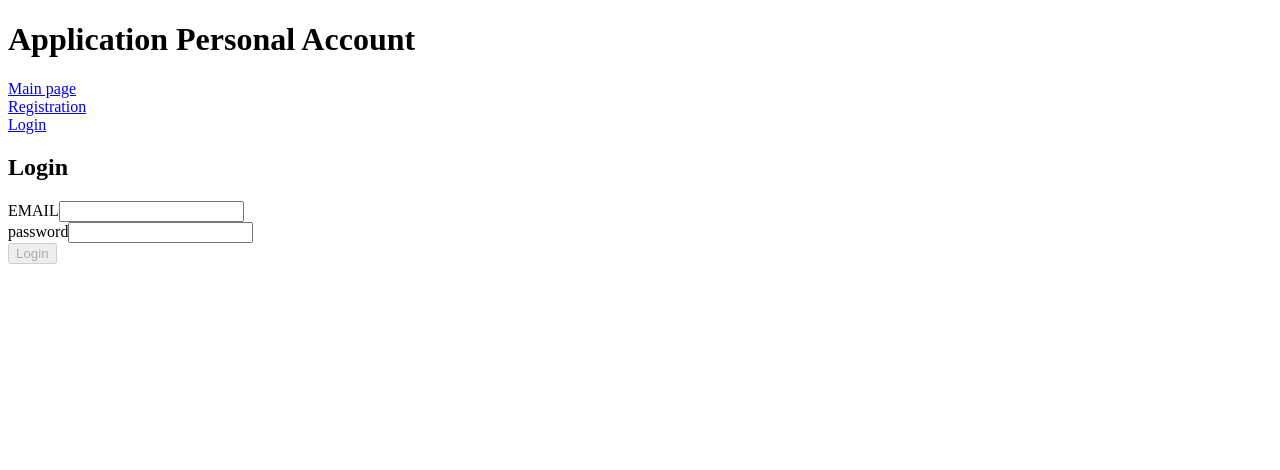
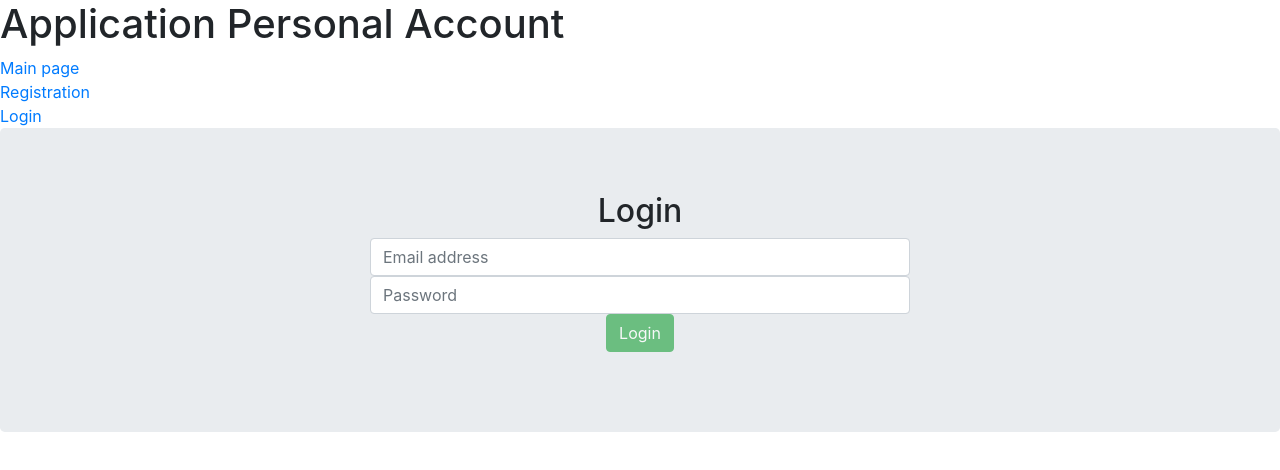
Before and after one commit to kokovych/angular_register_login_app, an Angular app: page /login in a window 1280 px wide. Shown: the top 470 px of the page. Built offline with nearby package versions, Linux system fonts and the light colour scheme.

Commit message:
start ng-bootstap; begin bootstrap for login

```diff
--- a/package.json
+++ b/package.json
@@ -20,6 +20,7 @@
     "@angular/platform-browser": "^6.1.0",
     "@angular/platform-browser-dynamic": "^6.1.0",
     "@angular/router": "^6.1.0",
+    "@ng-bootstrap/ng-bootstrap": "^4.0.0",
     "core-js": "^2.5.4",
     "rxjs": "~6.2.0",
     "zone.js": "~0.8.26"
--- a/src/app/app.component.css
+++ b/src/app/app.component.css
@@ -0,0 +1 @@
+@import 'https://maxcdn.bootstrapcdn.com/bootstrap/4.0.0/css/bootstrap.min.css';
--- a/src/app/app.component.html
+++ b/src/app/app.component.html
@@ -1,4 +1,5 @@
-<h1>{{title}}</h1>
+
+<h1 >{{title}}</h1>
 
 <router-outlet>
 </router-outlet>
--- a/src/app/app.module.ts
+++ b/src/app/app.module.ts
@@ -2,6 +2,8 @@ import { BrowserModule } from '@angular/platform-browser';
 import { NgModule } from '@angular/core';
 import { HttpClientModule } from '@angular/common/http';
 import { FormsModule, ReactiveFormsModule } from '@angular/forms';
+import { NgbModule } from '@ng-bootstrap/ng-bootstrap';
+import { NgbButtonsModule } from '@ng-bootstrap/ng-bootstrap';
 
 import { AppComponent } from './app.component';
 import { AppRoutingModule } from './app-routing.module';
@@ -22,6 +24,7 @@ import { LogoutComponent } from './logout/logout.component';
   imports: [
     BrowserModule,
     AppRoutingModule,
+    NgbModule.forRoot(),
     ReactiveFormsModule,
     HttpClientModule
   ],
--- a/src/app/login/login.component.html
+++ b/src/app/login/login.component.html
@@ -2,13 +2,21 @@
 
 </app-page-header>
 
+<div class="jumbotron">
+  <div class="container">
+    <div class="row justify-content-center">
+      <div class="text-center col-6 ">
+
         <div *ngIf="!userIsAuthorized">
           <h2>Login</h2>
-  <form [formGroup] ="userLoginForm" (ngSubmit) = "onSubmit(userLoginForm.value)">
+          <form [formGroup] ="userLoginForm" class="form-signin" (ngSubmit) = "onSubmit(userLoginForm.value)">
             <div class="form-group">
-      <label for="email" >EMAIL</label>
+
+              <label for="email" class="sr-only">Email</label>
               <input id="email" class="form-control"
-             formControlName="email" required >
+                     formControlName="email" placeholder="Email address" required >
+
+              <!--Errors for email here:-->
               <div *ngIf="email.invalid && (email.dirty || email.touched)"
                    class="alert alert-danger">
 
@@ -18,16 +26,16 @@
                 <div *ngIf="email.errors.pattern">
                   It does not look like email!
                 </div>
-        pattern
+              </div>
+              <!--end errors for email-->
 
-      </div>
-
-      <br/>
-      <label for="password" >password</label>
+              <label for="password" class="sr-only">Password</label>
               <input type="password" class="form-control"
                      name="password" id="password"
                      formControlName = "password"
+                     placeholder="Password"
                      required/>
+              <!--Errors for password here:-->
               <div *ngIf="password.invalid && (password.dirty || password.touched)"
                    class="alert alert-danger">
 
@@ -36,10 +44,9 @@
                 </div>
 
               </div>
-      <br/>
-      <!--<input type = "submit" value = "Login">-->
+              <!--end errors for password-->
 
-      <button type="submit" class="btn btn-default"
+              <button ngbButton class="btn btn-success" type="submit"
                       [disabled]="userLoginForm.invalid">Login</button>
             </div>
           </form>
@@ -48,3 +55,8 @@
         <div *ngIf="userIsAuthorized">
           <h2>You have been already authorized!</h2>
         </div>
+
+      </div>
+    </div>
+  </div>
+</div>
--- a/src/app/registration/registration.component.html
+++ b/src/app/registration/registration.component.html
@@ -39,8 +39,8 @@
       <br/>
       <!--<input type = "submit" value = "Login">-->
 
-      <button type="submit" class="btn btn-default"
-              [disabled]="userRegistrationForm.invalid">Login</button>
+      <button ngbButton type="button" class="btn btn-success"
+              [disabled]="userRegistrationForm.invalid"> Registrate </button>
     </div>
   </form>
 </div>
```
Lines whose indentation alone changed are shown as unchanged.
